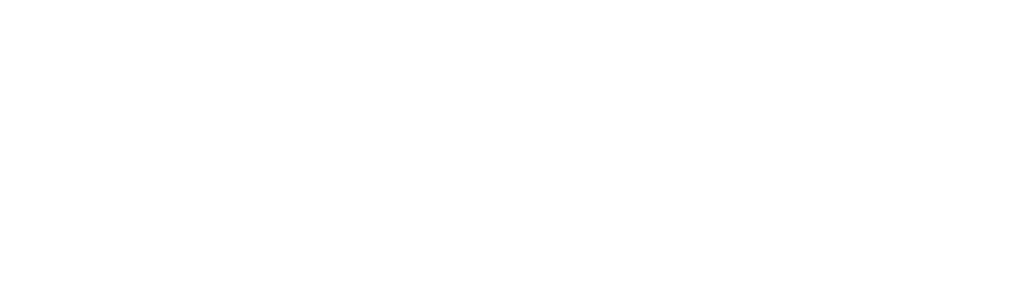
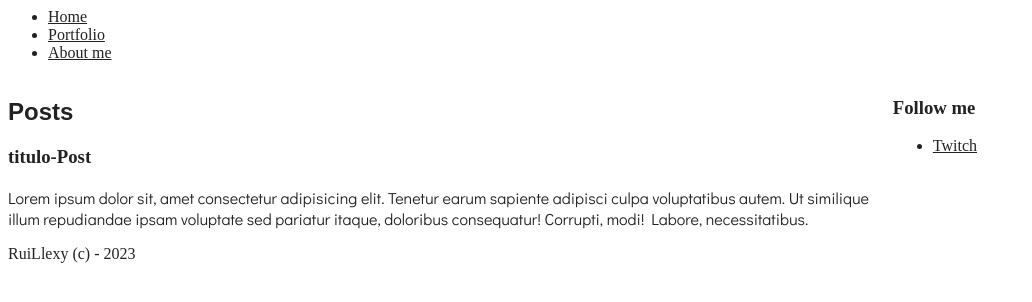
Before and after one commit to RuiLlexy/Web-Test, a plain HTML site: page index.html in a window 1280 px wide. Shown: the whole page, without its empty margins (0-1032 px from the left). Drawn offline with Linux system fonts and the light colour scheme; a web font is replaced by a local one.

Commit message:
0.0.2 Basic semantic tags, and basic css

```diff
--- a/index.html
+++ b/index.html
@@ -1,9 +1,49 @@
-<!DOCTYPE html>
-<html>
-    <head>
-        <title> Pneuma Page Example </title>
-    </head>
-    <body>
+<html lang="en">
 
-    </body>
+<head>
+    <meta charset="UTF-8">
+    <meta name="viewport" content="width=device-width, initial-scale=1.0">
+    <meta name="description" content="Computer Science Blog, drawing, and more...">
+    <link rel="stylesheet" href="styles.css">
+    <title>Document</title>
+</head>
+
+<body>
+    <header>
+        <nav>
+            <ul>
+                <li><a href="#home">Home</a></li>
+                <li><a href="#portfolio">Portfolio</a></li>
+                <li><a href="#home">About me</a></li>
+            </ul>
+        </nav>
+    </header>
+    <main>
+        <!-- Posts section BEGIN -->
+        <section id="posts-container">
+            <h2>Posts</h2>
+            <div class="post-item">
+                <h3>titulo-Post</h3>
+                <p>Lorem ipsum dolor sit, amet consectetur adipisicing elit. Tenetur earum sapiente adipisci culpa
+                    voluptatibus autem. Ut similique illum repudiandae ipsam voluptate sed pariatur itaque, doloribus
+                    consequatur! Corrupti, modi! Labore, necessitatibus.</p>
+            </div>
+        </section>
+        <!-- Posts section END -->
+        <!-- SideBar section BEGIN -->
+        <aside id="sidebar-container">
+            <section id="social-media">
+                <h3>Follow me</h3>
+                <ul>
+                    <li><a href="https://www.twitch.tv/ruillexy" target="_blank">Twitch</a></li>
+                </ul>
+            </section>
+        </aside>
+        <!-- SideBar section END -->
+    </main>
+    <footer>
+        <a>RuiLlexy (c) - 2023</a>
+    </footer>
+</body>
+
 </html>
--- /dev/null
+++ b/styles.css
@@ -0,0 +1,38 @@
+@import url('https://fonts.googleapis.com/css2?family=Didact+Gothic&family=Libre+Franklin:wght@800&family=Magra:wght@700&display=swap');
+
+:root {
+    --primary-100: #c21d03;
+    --primary-200: #fd5732;
+    --primary-300: #ffb787;
+    --accent-100: #393939;
+    --accent-200: #bebebe;
+    --text-100: #232121;
+    --text-200: #4b4848;
+    --bg-100: #fbfbfb;
+    --bg-200: #f1f1f1;
+    --bg-300: #c8c8c8;
+}
+
+* {
+    color: var(--text-100);
+}
+
+h1 {
+    font-family: 'Libre Franklin', sans-serif;
+}
+
+h2 {
+    font-family: 'Magra', sans-serif;
+}
+
+p {
+    font-family: 'Didact Gothic', sans-serif;
+}
+
+main {
+    display: flex;
+}
+
+#posts-container {
+    width: 70%;
+}
```
